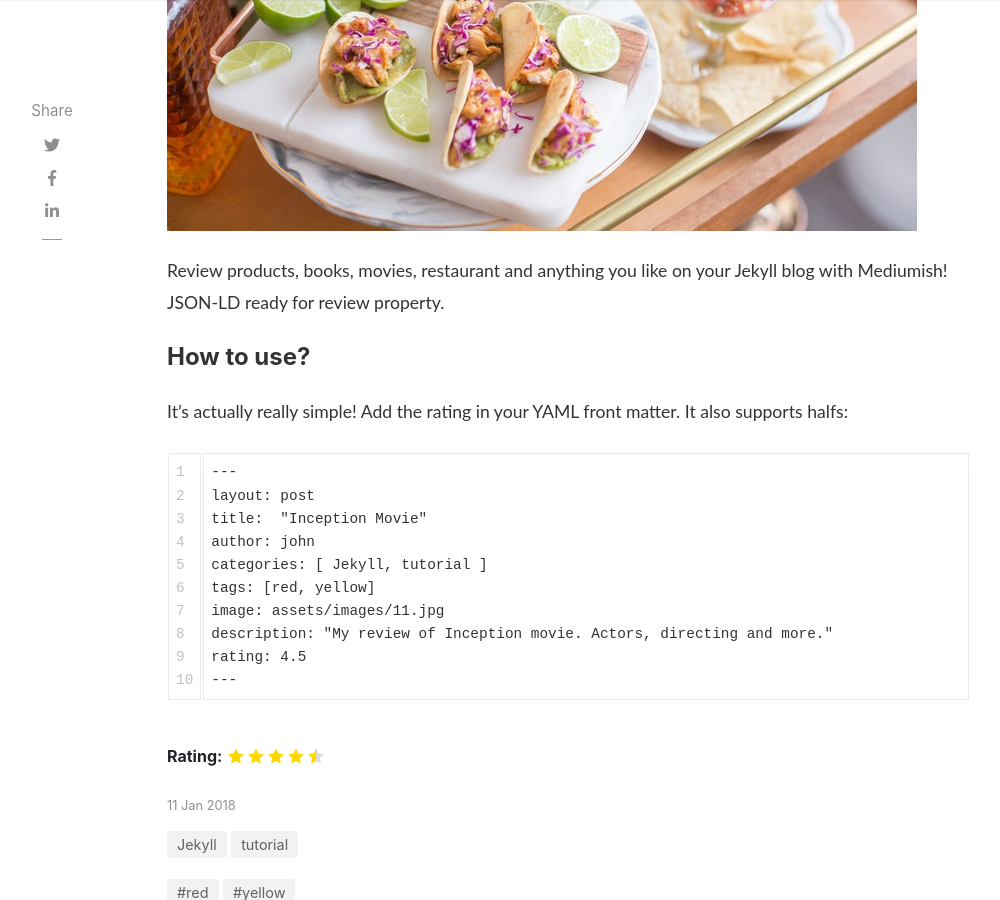
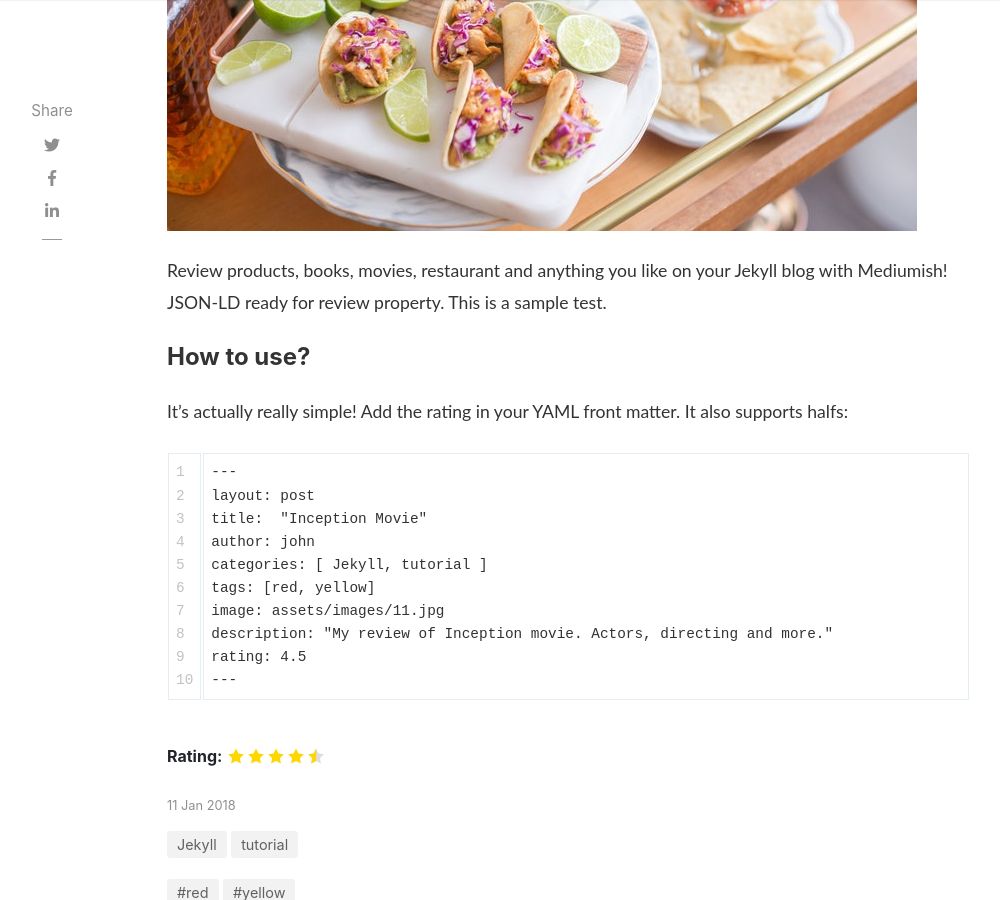
Before and after one commit to darthMaulJr/darthmauljr.github.io, a Jekyll site: the page built from _posts/2018-01-11-customer-service.md, in a window 1280 px wide and 900 px high, scrolled down 552 px. Shown: the whole window, without its empty margins (118-1118 px from the left). Built offline with Jekyll 4.4.1, drawn with Linux system fonts in a browser that asks for light colours; nearby versions of some CDN libraries; comment, search, counter and statistics services are not loaded.

Commit message:
sample push test

```diff
--- a/_posts/2018-01-11-customer-service.md
+++ b/_posts/2018-01-11-customer-service.md
@@ -11,7 +11,7 @@
 rating: 4.5
 ---
 
-Review products, books, movies, restaurant and anything you like on your Jekyll blog with Mediumish! JSON-LD ready for review property.
+Review products, books, movies, restaurant and anything you like on your Jekyll blog with Mediumish! JSON-LD ready for review property. This is a sample test.
 
 #### How to use?
 
```
